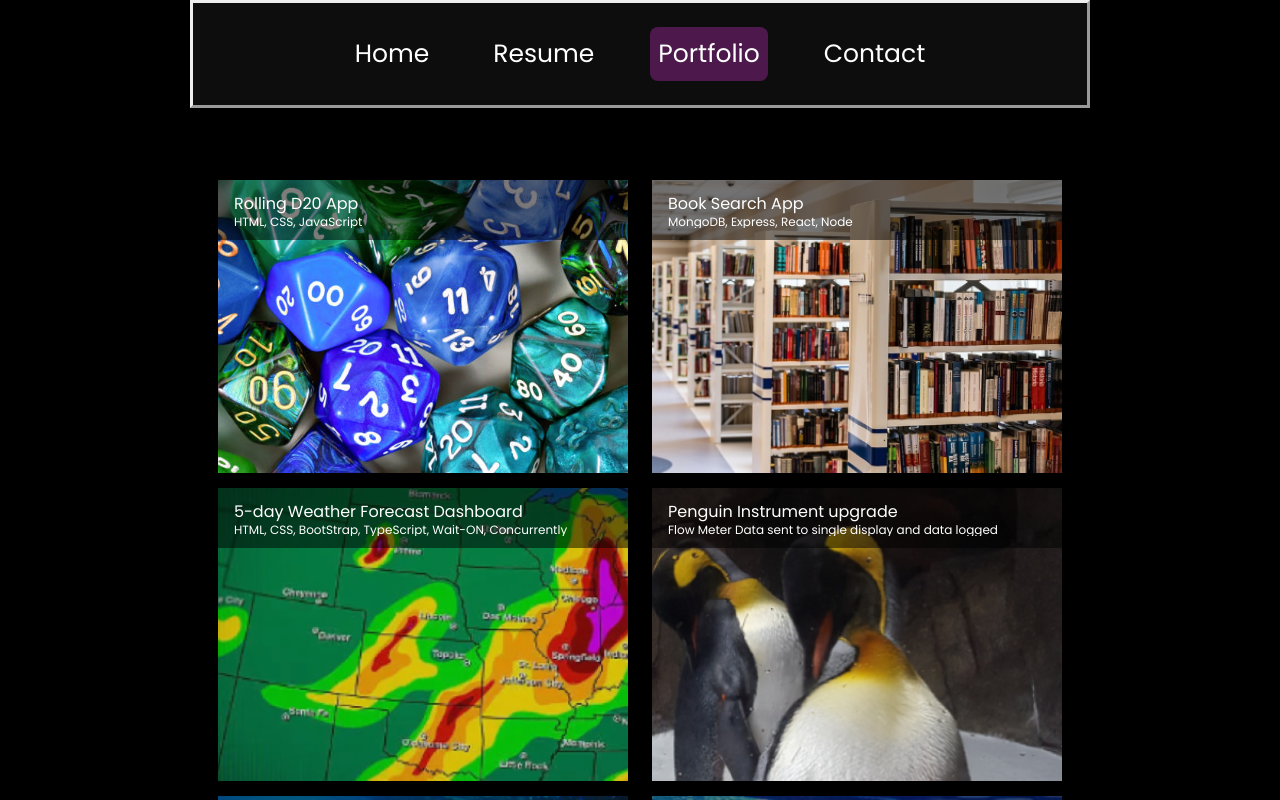
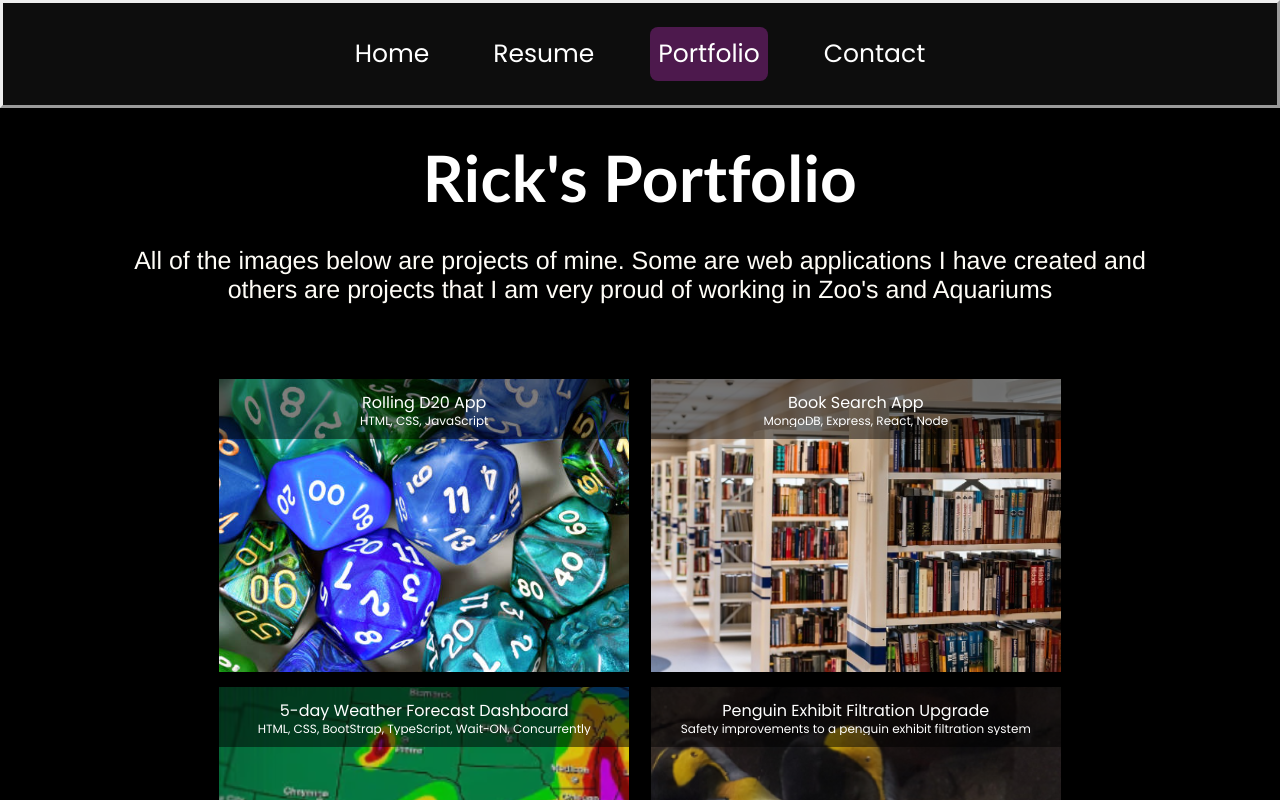
Before and after one commit to RStuckey1/RichardStuckey, a React (Vite) app: page /List in a window 1280 px wide. Shown: the top 800 px of the page. Built offline with nearby package versions, Linux system fonts and the light colour scheme.

Commit message:
Styling fixes

```diff
--- a/src/Pages/FlowMeter.css
+++ b/src/Pages/FlowMeter.css
@@ -2,7 +2,15 @@
     text-align: center;
     align-content: center;
     margin: 4%;
+    margin-right: 10%;
+    margin-left: 10%;
+}
 
+.flowMeters > p {
+    margin-top: 4%;
+    margin-left: 10%;
+    margin-right: 10%;
+    line-height: 1.25;
 }
 
 
--- a/src/Pages/Home.css
+++ b/src/Pages/Home.css
@@ -12,14 +12,18 @@
     text-align: justify;
     margin-left: 15%;
     margin-right: 15%;
+    padding-top:9%;
+    padding-bottom: 2%;
 
 }
 
 .flare {
     display: flex;
     flex-direction: row;
+}
 
-
+.wave {
+    margin: 2%;
 }
 
 
--- a/src/Pages/List.css
+++ b/src/Pages/List.css
@@ -1,4 +1,10 @@
-
+.portfolio {
+    display: block;
+    text-align:  center;
+    align-items: center;
+    margin-left: 10%;
+    margin-right: 10%;
+}
 
 
 
--- a/src/Pages/List.jsx
+++ b/src/Pages/List.jsx
@@ -23,16 +23,18 @@ import './List.css';
 
 export function List() {
     return (
-        <div>
+        <div className="portfolio">
+            <h1>Rick's Portfolio</h1>
+            <p>All of the images below are projects of mine. Some are web applications I have created and others are projects that I am very proud of working in Zoo's and Aquariums</p>
             <br></br>
             <br></br>
-            <ImageList sx={{ width: 900, height: 950 }}>
+            <ImageList sx={{ width: 900, height: 500 }}>
                 <ImageListItem key="Subheader" cols={2}>
 
                 </ImageListItem>
                 {itemData.map((item) => (
                     <ImageListItem key={item.img}>
-                        <Link to={item.link}>
+                        <Link to={item.link} target='_blank'>
                         <img
                             srcSet={`${item.img}?w=400&h=250&fit=crop&auto=format&dpr=2 2x`}
                             src={`${item.img}?w=400&h=250&fit=crop&auto=format&dpr=2 2x`}
@@ -73,12 +75,12 @@ const itemData = [
         img: weatherapp,
         title: "5-day Weather Forecast Dashboard",
         description: "HTML, CSS, BootStrap, TypeScript, Wait-ON, Concurrently",
-        link: "https://github.com/RStuckey1/weather",
+        link: "https://weather-95ia.onrender.com/",
     },
     {
         img: penguinFlow,
-        title: "Penguin Instrument upgrade",
-        description: "Flow Meter Data sent to single display and data logged",
+        title: "Penguin Exhibit Filtration Upgrade",
+        description: "Safety improvements to a penguin exhibit filtration system",
         link: "/FlowMeters",
     },
     {
--- a/src/Pages/Resume.css
+++ b/src/Pages/Resume.css
@@ -147,6 +147,29 @@ div.education > p {
   margin-top: 2%;;
 }
 
+.certifications {
+  margin-top:4%;
+  margin-bottom:4%;
+  margin-left: 10%;
+  margin-right: 10%;
+  text-align: left;
+  line-height: 1.6;
+}
+
+div.certifications > ul {
+  margin-top: 2%;
+  margin-bottom: 2%;
+  margin-left: 15%;
+  font-family: monospace;
+}
+
+.certifications > h2 {
+  margin-top: 2%;
+  margin-bottom: 2%;
+  text-align: center;
+}
+
+
 .workHistory > h1 {
   margin:2%;
 }
--- a/src/Pages/Resume.jsx
+++ b/src/Pages/Resume.jsx
@@ -26,6 +26,7 @@ import vscode from '../assets/icons/vscode.png';
 import MD from '../assets/icons/markdown.png';
 import cypress from '../assets/icons/cypress.png';
 import boot from '../assets/icons/bootstrap.png';
+import { Link } from 'react-router-dom';
 import './Resume.css';
 
 
@@ -35,9 +36,6 @@ const Item = styled(Box)(({ theme }) => ({
     padding: theme.spacing(2),
     textAlign: 'center',
     color: theme.palette.text.secondary,
-    ...theme.applyStyles('darkj', {
-        backgroundColor: '#000000',
-    }),
 }));
 
 
@@ -187,25 +185,20 @@ function Resume() {
             <div className="resume">
                 <div className="objective">
                     <h1>Objective</h1>
-                    <p> In 2023, I realized that I was truely "burned out". It was time for me to follow my dreams, So I made the choice to pursue software/web development. Aquatic Animal Life support consists of environmental controls. These systems had   So I went back to school at the University of Kansas and earned a certificate in Software Development. I feel like my spark has been revived and I am hungry to learn more and to show my tenacity once again</p>
+                    <p> In 2023, I realized that I was truely "burned out". It was time for me to follow my dreams. Since I was a child, I was facinated with computers and how they are parts of our everyday life. So I went back to school at the University of Kansas and earned a certificate in Software Development. I feel like my spark has been revived and I am hungry to learn more and to show my tenacity once again.</p>
                 </div>
                 <div className="WorkHighlights">
                 <h1>Resume</h1>
+                <h3><Link to="/List" target="_blank">Click to see Rick's Portfolio</Link></h3>
                 <br></br>
-                <h2>Experience Highlights</h2>
+                <h2>Work Experience Highlights</h2>
                 <br></br>
-                <h3>Kansas City Zoo & Aquarium (Life Support Systems Manager)</h3>
+                <h2>Kansas City Zoo & Aquarium (Life Support Systems Manager)</h2>
                 <br></br>
                 <h3>SOBELLA Oceanarium</h3>
                 <br></br>
 
-                    <p>From conceptual meetings to opening, I contributed to the design and commissioning of the Life Support Systems and the building management controls systems. After construction of a building this size, there were many changes that had to be made to be successful with animals. There many examples, but these are the highlights:</p>
-                    <br></br>
-                    <li>Commissioning of the building's reverse osmosis system</li>
-                    <li>Shark Tank: Repairing the biofilters due to inproper commissioning.</li>
-                    <li>Mantis Shrimp: Taking this exhibit off a chain of exhibits and making its own filtration system for the species.</li>
-                    <li>Water storage: Installing biological filtration to mitigate ammonia in the water</li>
-                    <li>Quarantine: installation and commissioning in house quarantine systems</li>
+                    <p>From conceptual meetings to opening, I contributed to the design and commissioning of the Life Support Systems and the building management controls systems. After construction of a building this size, there were many changes that had to be made to be successful with animals.</p>
                     <br></br>
                     <h3>Stingray Bay</h3>
                     <br></br>
@@ -231,7 +224,17 @@ function Resume() {
                     <p>Bachelor's of Science - Microbiology</p>
                     <p>Minor - Biological Anthropology</p>
                 </div>
-
+               <div className="certifications">
+                <h2>Certifications</h2>
+                <ul className="certs">
+                    <li>Software Development Certificate</li>
+                    <li>Aquatic Animal Life Support Operator(level 1&2)</li>
+                    <li>Certified Water Quality Laboratory Technician(level 1&2)</li>
+                    <li>OSHA 10 certification</li>
+                    <li>Certified Pool Operator</li>
+                    <li>Eagle Scout - Boy Scouts of America</li>
+                </ul>
+                </div>
                 <div className="workHistory">
                 <h1>Work History</h1>
                     <h2>Commercial Water(Lead service Technician)2024</h2>
```
Also changed, not shown: src/Pages/Home.jsx (+1 -6 lines), 1 other file (tests, documents, lock files or other folders).
